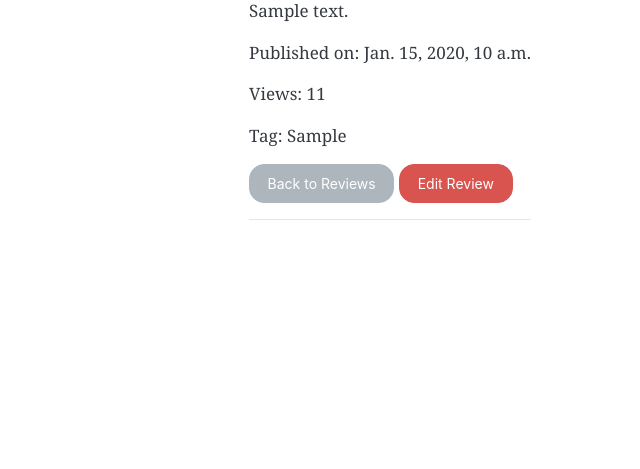
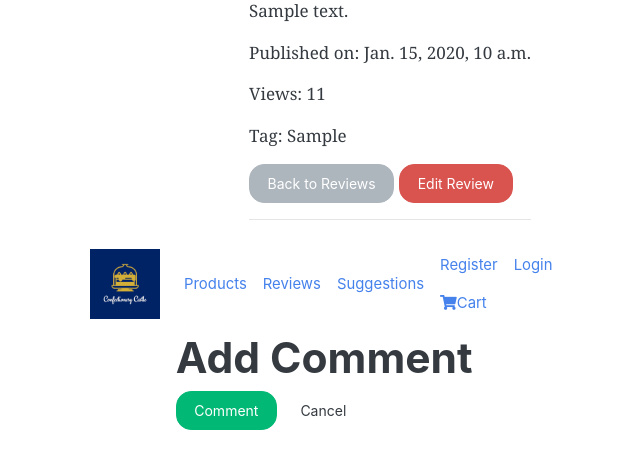
Before and after one commit to LiamMcGcistudent/django-project, a Django app: page /reviews/1/ in a window 1280 px wide. Shown: the part 301-770 px from the top of the page, without its empty margins (11-651 px from the left). Run offline with Django 3.2, Linux system fonts and the light colour scheme; tables that the repository leaves empty hold one stand-in row (values such as "Sample post"); grey boxes marked "Sample" are stand-in pictures; some libraries are stand-ins or nearby versions.

Commit message:
working on enabling comments on reviews and suggestions;

```diff
--- a/reviews/admin.py
+++ b/reviews/admin.py
@@ -1,7 +1,8 @@
 from django.contrib import admin
-from .models import Review
+from .models import Review, ReviewComment
 
 class ReviewAdmin(admin.ModelAdmin):
     list_display = ['author', 'title', 'content', 'published_date']
 
 admin.site.register(Review)
+admin.site.register(ReviewComment)
--- a/reviews/models.py
+++ b/reviews/models.py
@@ -18,3 +18,15 @@ class Review(models.Model):
 
     def __unicode__(self):
         return self.title
+
+class ReviewComment(models.Model):
+    """
+    Allows a user to comment on a review
+    """
+    review = models.ForeignKey(Review, on_delete=models.CASCADE, related_name='comments')
+    author = models.ForeignKey(User, on_delete=models.CASCADE, null=True, blank=False)
+    comment = models.TextField()
+    created_date = models.DateTimeField(null=True, blank=True, default=timezone.now)
+
+    def __unicode__(self):
+        return self.comment
--- /dev/null
+++ b/reviews/templates/addcomment.html
@@ -0,0 +1,17 @@
+{% extends 'base.html' %}
+{% load bootstrap_tags %}
+{% block title %} Add Comment{% endblock %}
+{% block content %}
+    <div class="row form-row">
+        <div class="col-sm-12 offset-md-1 col-md-10 offset-lg-2 col-lg-8">
+            <h1> Add Comment </h1>
+            <!--Form to allow users to comment on a review-->
+            <form method="POST" class="comment-form">
+                {% csrf_token %}
+                {{ form | as_bootstrap }}
+                <button type="submit" class="btn btn-success">Comment</button>
+                <a class="btn btn-cancel" onclick="history.go(-1)">Cancel</a>
+            </form>
+        </div>
+    </div>
+{% endblock %}
--- a/reviews/templates/review.html
+++ b/reviews/templates/review.html
@@ -25,5 +25,8 @@
                 </div>
             </div>
         </div>
+        <div class="col-sm-12 col-md-6">
+            {% include 'addcomment.html' %}
+        </div>
     </div>
 {% endblock %}
--- a/reviews/views.py
+++ b/reviews/views.py
@@ -1,8 +1,8 @@
 from django.shortcuts import render, get_object_or_404, redirect
 from django.utils import timezone
 from django.core.paginator import Paginator
-from .models import Review
-from .forms import ReviewForm
+from .models import Review, ReviewComment
+from .forms import ReviewForm, CommentForm
 
 def get_reviews(request):
     """
@@ -28,7 +28,8 @@ def full_review(request, pk):
     review = get_object_or_404(Review, pk=pk)
     review.views +=1
     review.save()
-    return render(request, "review.html", {'review': review})
+    comments = ReviewComment.objects.filter(review=review)
+    return render(request, "review.html", {'review': review, 'comments':comments})
 
 def create_or_edit_review(request, pk=None):
     """
@@ -45,3 +46,22 @@ def create_or_edit_review(request, pk=None):
     else:
         form = ReviewForm(instance=review)
     return render(request, 'reviewform.html', {'form': form})
+
+def add_comment(request, pk):
+    """
+    Allows a user to add a comment to a review
+    """
+
+    review = get_object_or_404(Review, pk=pk)
+    if request.method == "POST":
+        form = CommentForm(request.POST)
+
+        if form.is_valid():
+            comment = form.save(commit=False)
+            comment.author = request.user
+            comment.review = review
+            comment.save()
+            return redirect('full_review', pk=review.pk)
+    else:
+        form = CommentForm()
+    return render(request, "addcomment.html", {"form": form})
```
Also changed, not shown: reviews/forms.py (+6 -2 lines), reviews/migrations/0005_reviewcomment.py (added).
